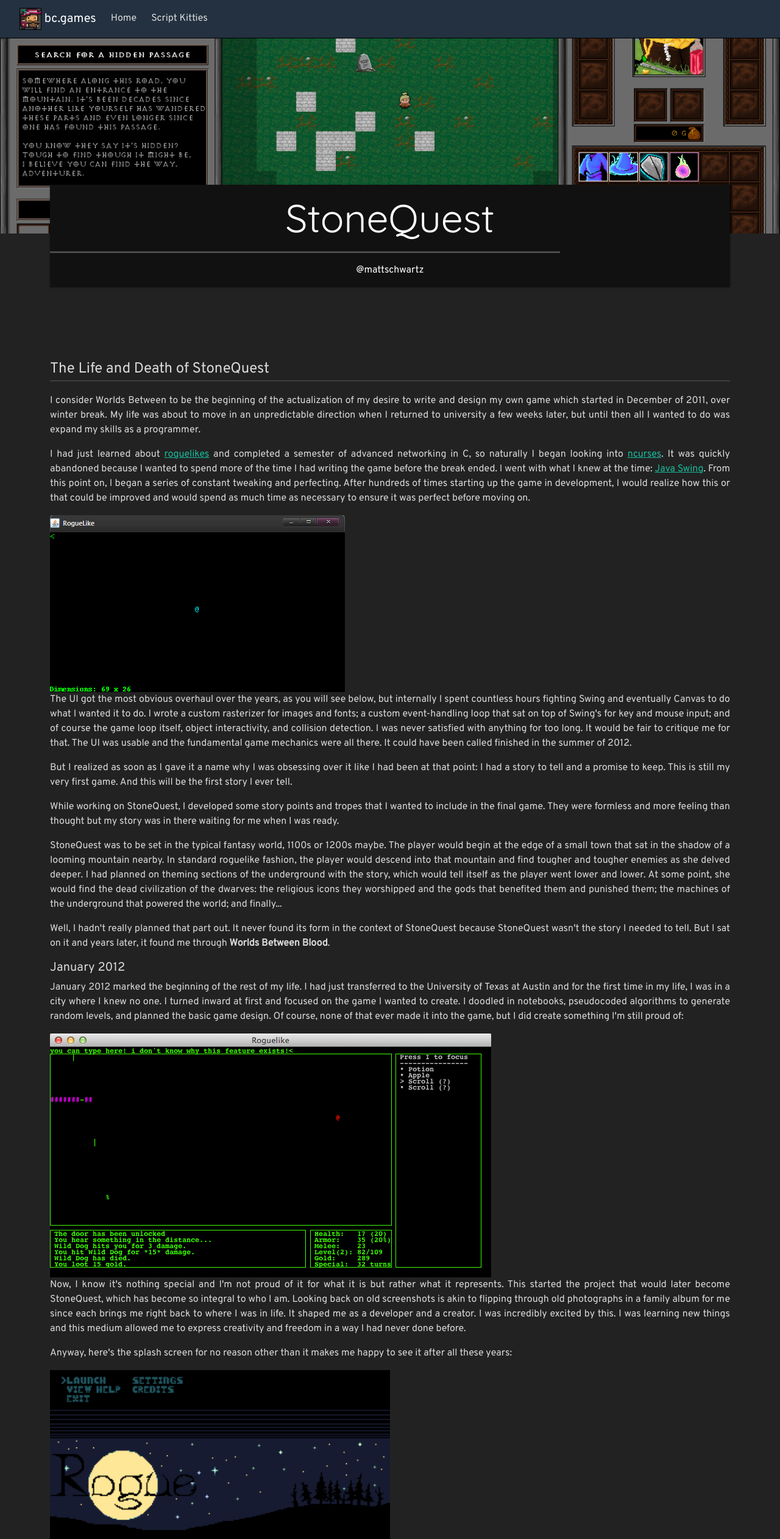
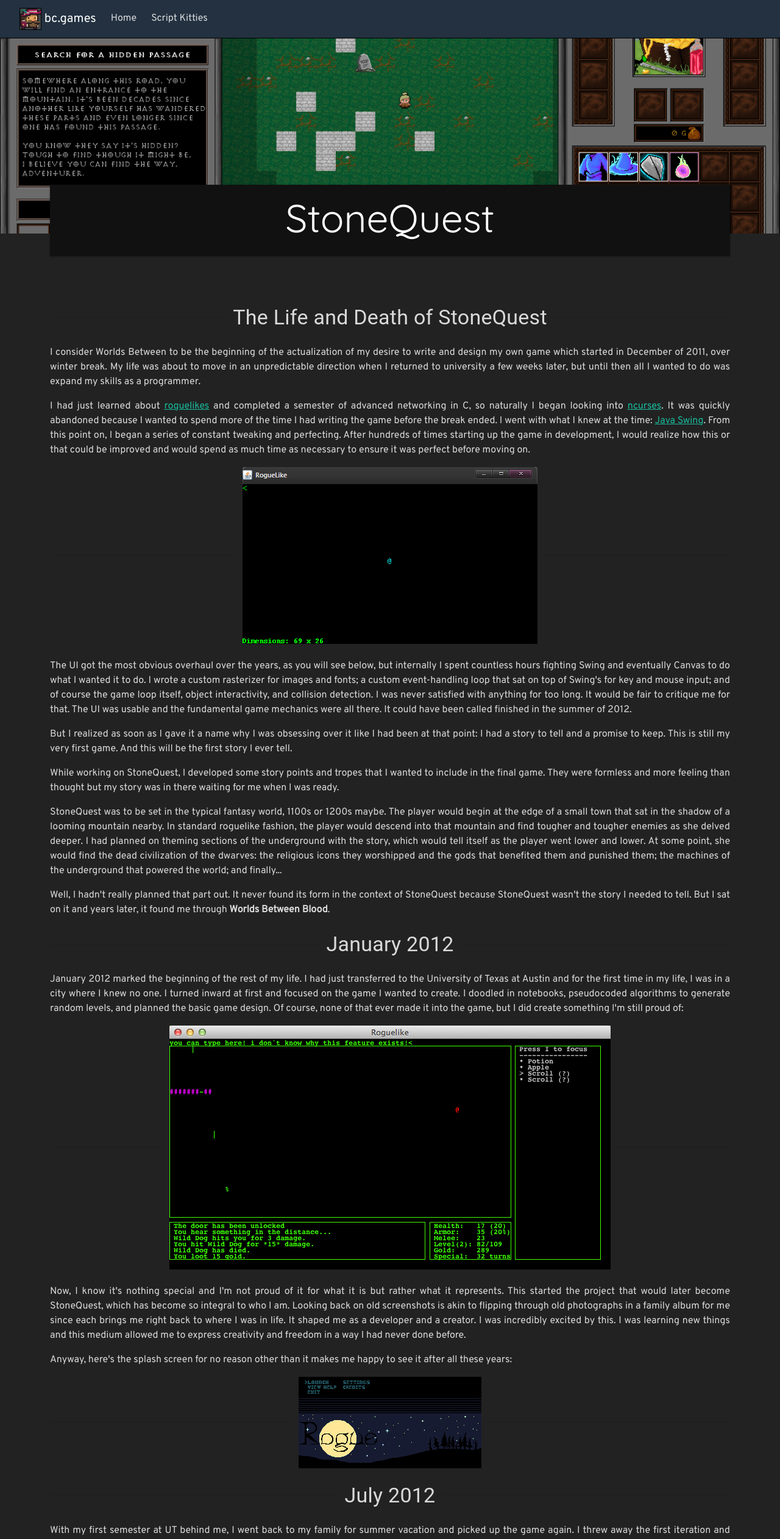
Before and after one commit to barelyconscious/website, a React (Vite) app: page /stonequest in a window 1280 px wide. Shown: the top 2524 px of the page at 61% size. Built offline with nearby package versions, Linux system fonts and the light colour scheme; what aws-amplify would draw is missing.

Commit message:
fixed styling

```diff
--- a/src/components/stonequest/January2012.tsx
+++ b/src/components/stonequest/January2012.tsx
@@ -1,17 +1,21 @@
 import rogelikeInterface from '../../res/worldsbetween/roguelikeInterface.png'
 import rogueSplash from '../../res/worldsbetween/rogue_splash1.png'
 import ImagePreview from './ImagePreview';
-import EntryHeading from './EntryHeading';
+import { Divider, Typography } from '@mui/material';
 
 export default () => (
     <>
-        <EntryHeading>January 2012</EntryHeading>
+        <Divider sx={{ my: 3, }}>
+            <Typography variant='h4'>January 2012</Typography>
+        </Divider>
 
         <p>
             January 2012 marked the beginning of the rest of my life. I had just transferred to the University of Texas at Austin and for the first time in my life, I was in a city where I knew no one. I turned inward at first and focused on the game I wanted to create. I doodled in notebooks, pseudocoded algorithms to generate random levels, and planned the basic game design. Of course, none of that ever made it into the game, but I did create something I'm still proud of:
         </p>
 
-        <ImagePreview image={rogelikeInterface} description="Roguelike with an interface!" />
+        <Divider sx={{ mb: 3, }}>
+            <ImagePreview image={rogelikeInterface} description="Roguelike with an interface!" />
+        </Divider>
 
         <p>
             Now, I know it's nothing special and I'm not proud of it for what it is but rather what it represents. This started the project that would later become StoneQuest, which has become so integral to who I am. Looking back on old screenshots is akin to flipping through old photographs in a family album for me since each brings me right back to where I was in life. It shaped me as a developer and a creator. I was incredibly excited by this. I was learning new things and this medium allowed me to express creativity and freedom in a way I had never done before.
@@ -19,6 +23,8 @@ export default () => (
 
         <p>Anyway, here's the splash screen for no reason other than it makes me happy to see it after all these years:</p>
 
-        <ImagePreview width="50%" image={rogueSplash} description="Rogue splash screen v1" />
+        <Divider>
+            <ImagePreview image={rogueSplash} description="Rogue splash screen v1" />
+        </Divider>
     </>
 )
--- a/src/components/stonequest/July2012.tsx
+++ b/src/components/stonequest/July2012.tsx
@@ -1,15 +1,19 @@
 import stonequest1 from '../../res/worldsbetween/stonequest_july_2012.png'
 import ImagePreview from './ImagePreview';
-import EntryHeading from './EntryHeading';
+import { Divider, Typography } from '@mui/material';
 
 export default () => (
     <>
-        <EntryHeading>July 2012</EntryHeading>
+        <Divider sx={{ my: 3, }}>
+            <Typography variant='h4'>July 2012</Typography>
+        </Divider>
 
         <p>
             With my first semester at UT behind me, I went back to my family for summer vacation and picked up the game again. I threw away the first iteration and after about 100 hours, I had a fully functional game engine upon which I could write the rest of the game. The beauty of roguelikes is that they can be as simple or complex as you want. They're games that you can grow with as a developer.
         </p>
 
-        <ImagePreview image={stonequest1} description="Roguelike2 progress, July 2012" />
+        <Divider sx={{ mb: 3, }}>
+            <ImagePreview image={stonequest1} description="Roguelike2 progress, July 2012" />
+        </Divider>
     </>
 )
--- a/src/components/stonequest/May2013.tsx
+++ b/src/components/stonequest/May2013.tsx
@@ -2,22 +2,28 @@ import ImagePreview from './ImagePreview';
 
 import stonequest2d from '../../res/worldsbetween/stonequest_2dgraphics_mar_2013.png'
 import stonequestHella from '../../res/worldsbetween/stonequest_may_2013.png'
-import EntryHeading from './EntryHeading';
+import { Divider, Typography } from '@mui/material';
 
 export default () => (
     <>
-        <EntryHeading>May 2013</EntryHeading>
+        <Divider sx={{ my: 3, }}>
+            <Typography variant='h4'>May 2013</Typography>
+        </Divider>
 
         <p>
             From July 2012 until May 2013, I dedicated several hundred hours working on the game. It was sometime between January and March where I plucked the name StoneQuest out of the air, which was intended to be a working title. And once I gave it a name, it became very real to me and for the first time, I spent more time making a game  than I did playing them. And the game was iterated on constantly. Over spring break, I went home again and implemented 2D graphics. It was surprisingly easy, but the performance was trash. Below is the first screenshot I have of these (terribly over-saturated) graphics:
         </p>
 
-        <ImagePreview image={stonequest2d} description="StoneQuest appears" antialias />
+        <Divider sx={{ mb: 3, }}>
+            <ImagePreview image={stonequest2d} description="StoneQuest appears" antialias />
+        </Divider>
 
         <p>
             It's painful to look at now and I would have said that then, too. The next things I added were: a minimap; shadow-casting; monsters to fight; interactable objects like chests; loot you could pick up, drop and equip; mouse support; double-buffered rendering to fix the performance issues; a sound engine; and, of course, a revamped UI. Features came and went so quickly and I felt truly inspired passion. This is the most complete StoneQuest had ever been and, regrettably, ever will be:
         </p>
 
-        <ImagePreview image={stonequestHella} description="StoneQuest's most complete form" antialias />
+        <Divider sx={{ mb: 3, }}>
+            <ImagePreview image={stonequestHella} description="StoneQuest's most complete form" antialias />
+        </Divider>
     </>
 )
--- a/src/components/stonequest/Prologue.tsx
+++ b/src/components/stonequest/Prologue.tsx
@@ -1,3 +1,4 @@
+import { Divider } from '@mui/material';
 import earliestRoguelikeImage from '../../res/worldsbetween/earliestRoguelikeImage.png'
 import ImagePreview from './ImagePreview';
 
@@ -7,7 +8,9 @@ export default () => (
 
         <p>I had just learned about <a className="fancy-link" href="https://en.wikipedia.org/wiki/Roguelike">roguelikes</a> and completed a semester of advanced networking in C, so naturally I began looking into <a className="fancy-link" href="https://en.wikipedia.org/wiki/Ncurses">ncurses</a>. It was quickly abandoned because I wanted to spend more of the time I had writing the game before the break ended. I went with what I knew at the time: <a className="fancy-link" href="https://en.wikipedia.org/wiki/Swing_(Java)">Java Swing</a>. From this point on, I began a series of constant tweaking and perfecting. After hundreds of times starting up the game in development, I would realize how this or that could be improved and would spend as much time as necessary to ensure it was perfect before moving on.</p>
 
-        <ImagePreview image={earliestRoguelikeImage} description="Earliest screenshot I have" />
+        <Divider sx={{ mb: 3, }}>
+            <ImagePreview image={earliestRoguelikeImage} description="Earliest screenshot I have" />
+        </Divider>
 
         <p>The UI got the most obvious overhaul over the years, as you will see below, but internally I spent countless hours fighting Swing and eventually Canvas to do what I wanted it to do. I wrote a custom rasterizer for images and fonts; a custom event-handling loop that sat on top of Swing's for key and mouse input; and of course the game loop itself, object interactivity, and collision detection. I was never satisfied with anything for too long. It would be fair to critique me for that. The UI was usable and the fundamental game mechanics were all there. It could have been called finished in the summer of 2012.</p>
 
--- a/src/components/stonequest/Remnants.tsx
+++ b/src/components/stonequest/Remnants.tsx
@@ -1,17 +1,21 @@
 import ImagePreview from './ImagePreview'
-import EntryHeading from './EntryHeading'
 
 import stonequestLibGdx from '../../res/worldsbetween/stonequest_libgdx.png'
+import { Divider, Typography } from '@mui/material'
 
 export default () => (
     <>
-        <EntryHeading>2014</EntryHeading>
+        <Divider sx={{ my: 3, }}>
+            <Typography variant='h4'>2014</Typography>
+        </Divider>
 
         <p>
-            Every good story has an epilogue. Sometimes bad ones do as well. I'll leave it up to you to decide to which category this one belongs. I reworked the UI artwork some more and designed an interface that I really liked and that was easy to parse visually. I explored other options for game engines. I tried out <a className="fancy-link" href="http://slick.ninjacave.com/">Slick2D</a> and <a className="fancy-link" href="https://libgdx.badlogicgames.com/">libGDX</a>, both in Java. Here's a screenshot of the implementation of StoneQuest using libGDX with that UI:
+            Every good story has an epilogue. Sometimes bad ones do as well. I'll leave it up to you to decide to which category this one belongs. I reworked the UI artwork some more and designed an interface that I really liked and that was easy to parse visually. I explored other options for game engines. I tried out Slick2D and libGDX, both in Java. Here's a screenshot of the implementation of StoneQuest using libGDX with that UI:
         </p>
 
-        <ImagePreview image={stonequestLibGdx} description="StoneQuest implemented in libGDX" antialias />
+        <Divider sx={{ maxWidth: '100%', }}>
+            <ImagePreview image={stonequestLibGdx} description="StoneQuest implemented in libGDX" antialias />
+        </Divider>
 
         <hr className="rest-onward" />
     </>
--- a/src/components/stonequest/Summer2013.tsx
+++ b/src/components/stonequest/Summer2013.tsx
@@ -2,11 +2,13 @@ import ImagePreview from './ImagePreview'
 
 import stonequestLastSwing from '../../res/worldsbetween/stonequest_lastswing.png'
 import graveFlower from '../../res/worldsbetween/graveFlower.png'
-import EntryHeading from './EntryHeading';
+import { Divider, Typography } from '@mui/material';
 
 export default () => (
     <>
-        <EntryHeading>Summer 2013</EntryHeading>
+        <Divider sx={{ my: 3, }}>
+            <Typography variant='h4'>Summer 2013</Typography>
+        </Divider>
 
         <p>
             The UI depicted above was horrible to use as a player. It was tiny and hard to read at best and completely unintuitive at worst. I kept tweaking the UI more and more. I spent much of the summer sitting down and drawing. I increased the tile size since it was too small before. I upgraded the interface with a focus on readability, familiarity, and usability. I wrote transient UI elements like tips and implemented much more interactive interface elements.
@@ -20,7 +22,9 @@ export default () => (
             Here is the last screenshot I have to offer for StoneQuest as it existed for almost a year using Java's Canvas library:
         </p>
 
-        <ImagePreview image={stonequestLastSwing} description="StoneQuest's final moments in Java Canvas" antialias />
+        <Divider sx={{ mb: 3, }}>
+            <ImagePreview image={stonequestLastSwing} description="StoneQuest's final moments in Java Canvas" antialias />
+        </Divider>
 
         <p>
             It was at this point I realized the code base was doomed. The input handling was a complete mess and the UI elements were just as bad internally. Scene transitions were non-existent and making them would have necessitated a major rework. I spent a few weeks trying to improve it and left it in an irrevocable state. I did not use any sort of source control before this point and have not bothered to salvage it. I don't have any way to know an exact date, but the last image I have is dated May 11, 2013.
--- a/src/pages/StoneQuest.tsx
+++ b/src/pages/StoneQuest.tsx
@@ -8,6 +8,7 @@ import Remnants from "../components/stonequest/Remnants";
 
 import "../styles/worldsBetween.css";
 import backgroundImage from "../res/stonequestPreview.png";
+import { Divider, Typography } from "@mui/material";
 
 const StoneQuest: React.FC = () => {
     useEffect(() => {
@@ -23,12 +24,12 @@ const StoneQuest: React.FC = () => {
             <div className="container">
                 <div className="title-container">
                     <h1 className="heading">StoneQuest</h1>
-                    <hr className="divider" />
-                    <div className="subheading">@mattschwartz</div>
                 </div>
 
                 <div className="stonequest">
-                    <h3 className="section-header">The Life and Death of StoneQuest</h3>
+                    <Divider sx={{ mb: 3, }}>
+                        <Typography variant='h4'>The Life and Death of StoneQuest</Typography>
+                    </Divider>
                     <Prologue />
                     <January2012 />
                     <July2012 />
```
